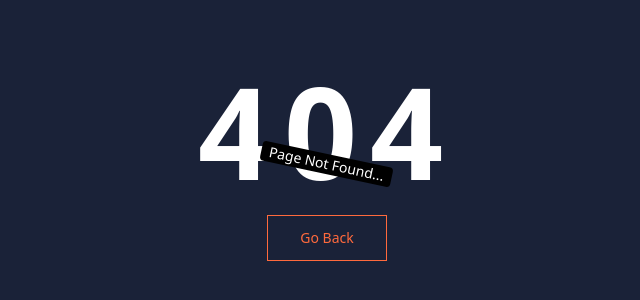
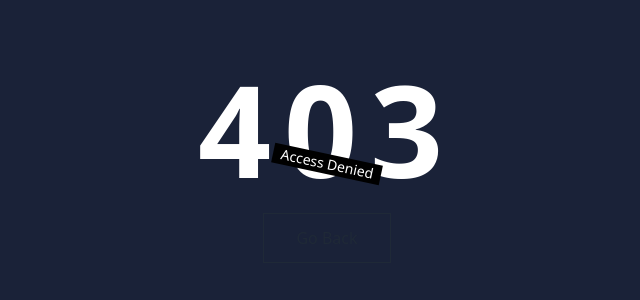
Before and after one commit to Tusharsaxena290/LMS-FRONT-END, a React (Vite) app: page /denied in a window 1280 px wide. Before the commit this address had no page. Shown: the part 236-536 px from the top of the page, without its empty margins (313-953 px from the left). Built offline with nearby package versions, Linux system fonts and the light colour scheme.

Commit message:
added denied page

```diff
--- a/src/App.jsx
+++ b/src/App.jsx
@@ -7,6 +7,7 @@
 import Login from './Pages/Login'
 import CourseList from './Pages/Course/CourseList'
 import ContactUs from './Pages/ContactUs'
+import Denied from './Pages/Denied'
 //import Login from "./pages/Login"
 
 function App() {
@@ -31,6 +32,9 @@
   {/* ContactUs */}
   <Route path='/contact' element={<ContactUs/>}></Route>
 
+  {/* Denied */}
+  <Route path='/denied' element={<Denied/>}></Route>
+
 
     {/* unknown path */}
     <Route path='*' element={<NotFound></NotFound>}/>
--- /dev/null
+++ b/src/Pages/Denied.jsx
@@ -0,0 +1,29 @@
+import { useNavigate } from "react-router-dom";
+
+function Denied(){
+    // navigator
+    const navigate=useNavigate();
+    function navigateBack(){
+        navigate(-1);
+
+
+    }
+return(
+    <main className="h-screen w-full flex flex-col justify-center items-center bg-[#1A2238]">
+        <h1 className="text-9xl font-extrabold text-white tracking-widest">
+            403
+        </h1>
+        <div className="
+        bg-black text-white px-2 text-sm rouned rotate-12 absolute
+        ">Access Denied</div>
+        <button
+        className="mt-5 "
+        onClick={navigateBack}
+        ><span className="
+        relative block px-8 py-3 bg-[#1A2238] border border-current
+        ">Go Back</span></button>
+
+    </main>
+)
+}
+export default Denied;
```
